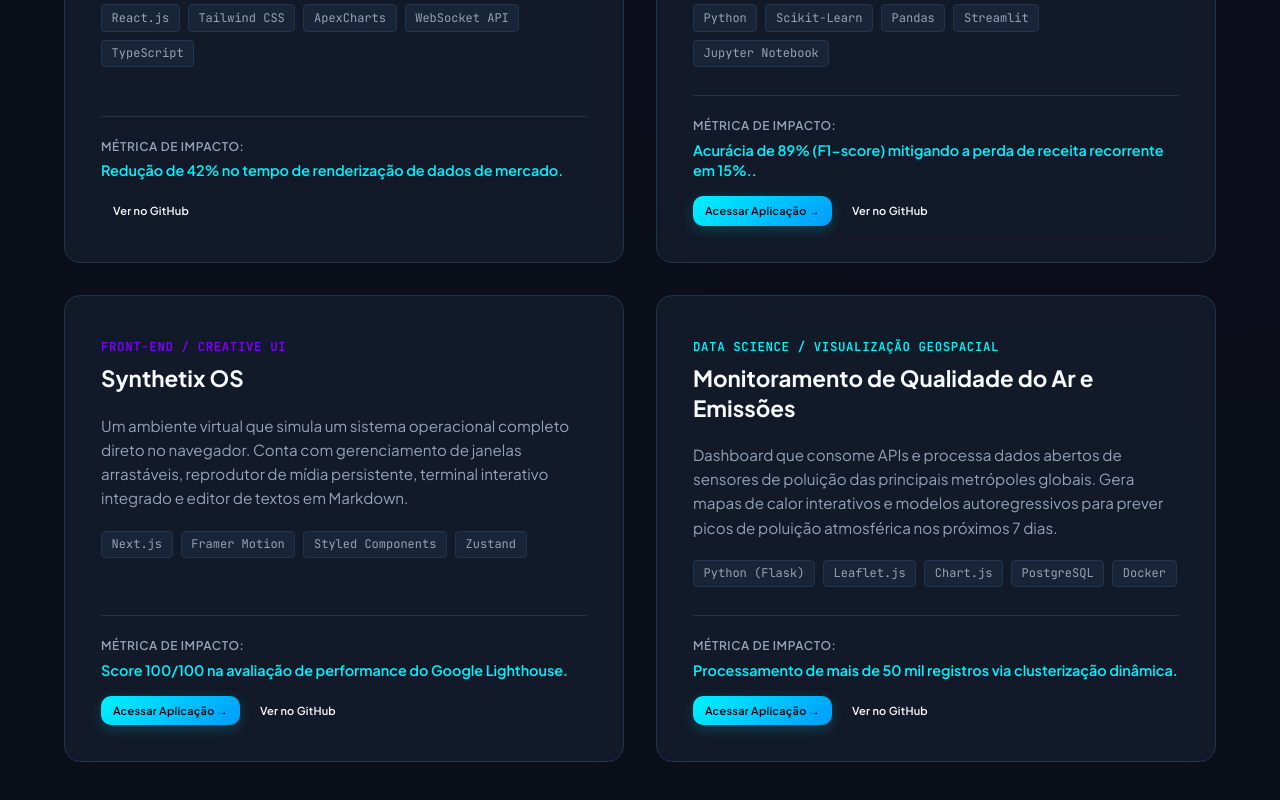
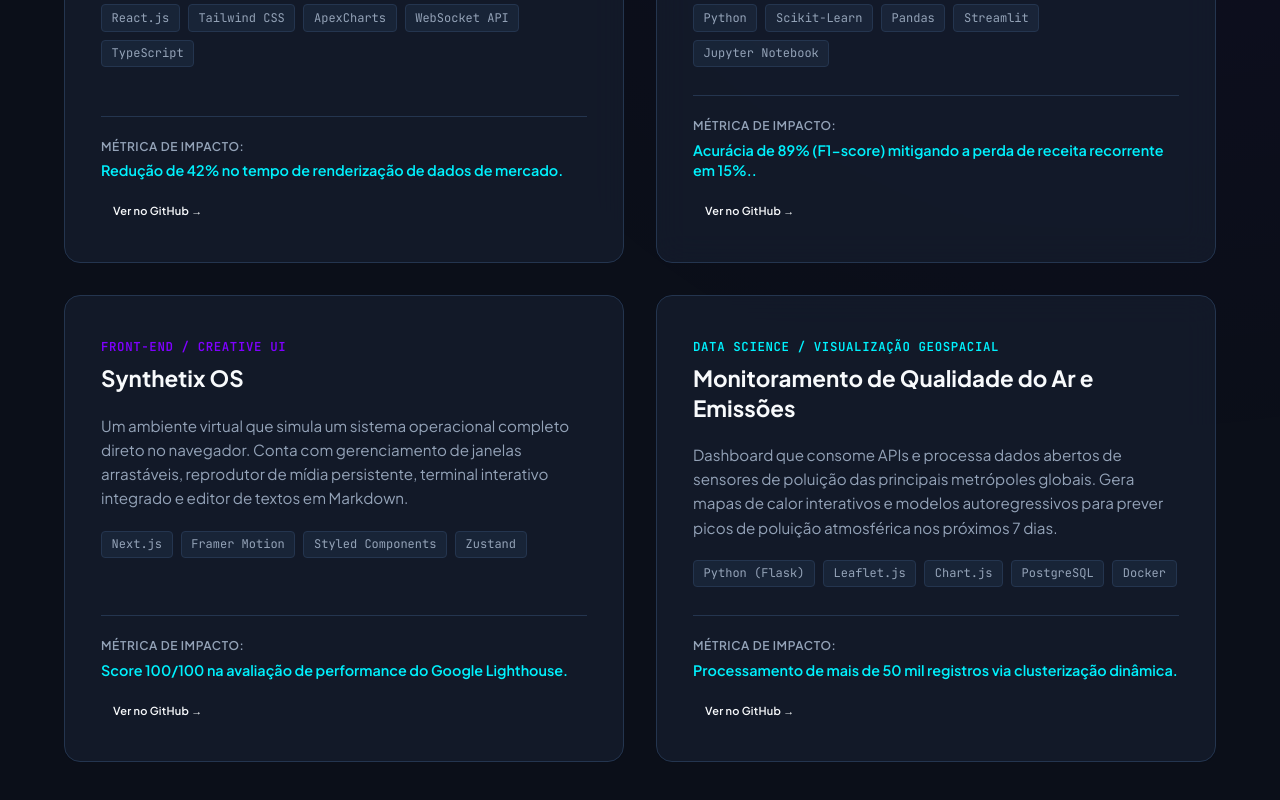
Before and after one commit to fabriciotavares-data/portfolio-web, a React (Vite) app: page / in a window 1280 px wide. Shown: the part 2249-3049 px from the top of the page. Built offline with nearby package versions, Linux system fonts and the light colour scheme.

Commit message:
feat: remove live URLs and keep only GitHub repository links on project cards

```diff
--- a/src/components/Projects.tsx
+++ b/src/components/Projects.tsx
@@ -5,7 +5,6 @@ interface Project {
   description: string;
   technologies: string[];
   impact: string;
-  url?: string;
   githubUrl?: string;
 }
 
@@ -25,7 +24,6 @@ export const Projects = () => {
       description: 'Análise exploratória e modelo de aprendizado de máquina para identificar clientes corporativos sob risco de cancelamento. Acompanha uma aplicação web interativa onde o time de sucesso do cliente pode simular cenários alterando variáveis operacionais.',
       technologies: ['Python', 'Scikit-Learn', 'Pandas', 'Streamlit', 'Jupyter Notebook'],
       impact: 'Acurácia de 89% (F1-score) mitigando a perda de receita recorrente em 15%..',
-      url: 'http://localhost:8501/',
       githubUrl: 'https://github.com/fabriciotavares-data/churn-guard'
     },
     {
@@ -34,7 +32,6 @@ export const Projects = () => {
       description: 'Um ambiente virtual que simula um sistema operacional completo direto no navegador. Conta com gerenciamento de janelas arrastáveis, reprodutor de mídia persistente, terminal interativo integrado e editor de textos em Markdown.',
       technologies: ['Next.js', 'Framer Motion', 'Styled Components', 'Zustand'],
       impact: 'Score 100/100 na avaliação de performance do Google Lighthouse.',
-      url: 'http://localhost:5174/',
       githubUrl: 'https://github.com/fabriciotavares-data/synthetix-os'
     },
     {
@@ -43,7 +40,6 @@ export const Projects = () => {
       description: 'Dashboard que consome APIs e processa dados abertos de sensores de poluição das principais metrópoles globais. Gera mapas de calor interativos e modelos autoregressivos para prever picos de poluição atmosférica nos próximos 7 dias.',
       technologies: ['Python (Flask)', 'Leaflet.js', 'Chart.js', 'PostgreSQL', 'Docker'],
       impact: 'Processamento de mais de 50 mil registros via clusterização dinâmica.',
-      url: 'http://localhost:8080/',
       githubUrl: 'https://github.com/fabriciotavares-data/air-quality'
     }
   ];
@@ -74,26 +70,6 @@ export const Projects = () => {
                   <span className="metric-label">Métrica de Impacto:</span>
                   <span className="metric-value text-teal">{project.impact}</span>
                 </div>
-                <div style={{ display: 'flex', flexWrap: 'wrap', gap: '8px', marginTop: '4px' }}>
-                  {project.url && (
-                    <a
-                      href={project.url}
-                      target="_blank"
-                      rel="noopener noreferrer"
-                      className="btn btn-primary"
-                      style={{
-                        padding: '6px 12px',
-                        fontSize: '11px',
-                        textDecoration: 'none',
-                        display: 'inline-flex',
-                        alignItems: 'center',
-                        gap: '4px',
-                        border: '1px solid var(--border)'
-                      }}
-                    >
-                      Acessar Aplicação →
-                    </a>
-                  )}
                 {project.githubUrl && (
                   <a
                     href={project.githubUrl}
@@ -101,19 +77,20 @@ export const Projects = () => {
                     rel="noopener noreferrer"
                     className="btn btn-secondary"
                     style={{
+                      alignSelf: 'flex-start',
                       padding: '6px 12px',
                       fontSize: '11px',
                       textDecoration: 'none',
                       display: 'inline-flex',
                       alignItems: 'center',
                       gap: '4px',
+                      marginTop: '4px',
                       border: '1px solid var(--border)'
                     }}
                   >
-                      Ver no GitHub
+                    Ver no GitHub →
                   </a>
                 )}
-                </div>
               </div>
             </article>
           ))}
```
Lines whose indentation alone changed are shown as unchanged.
